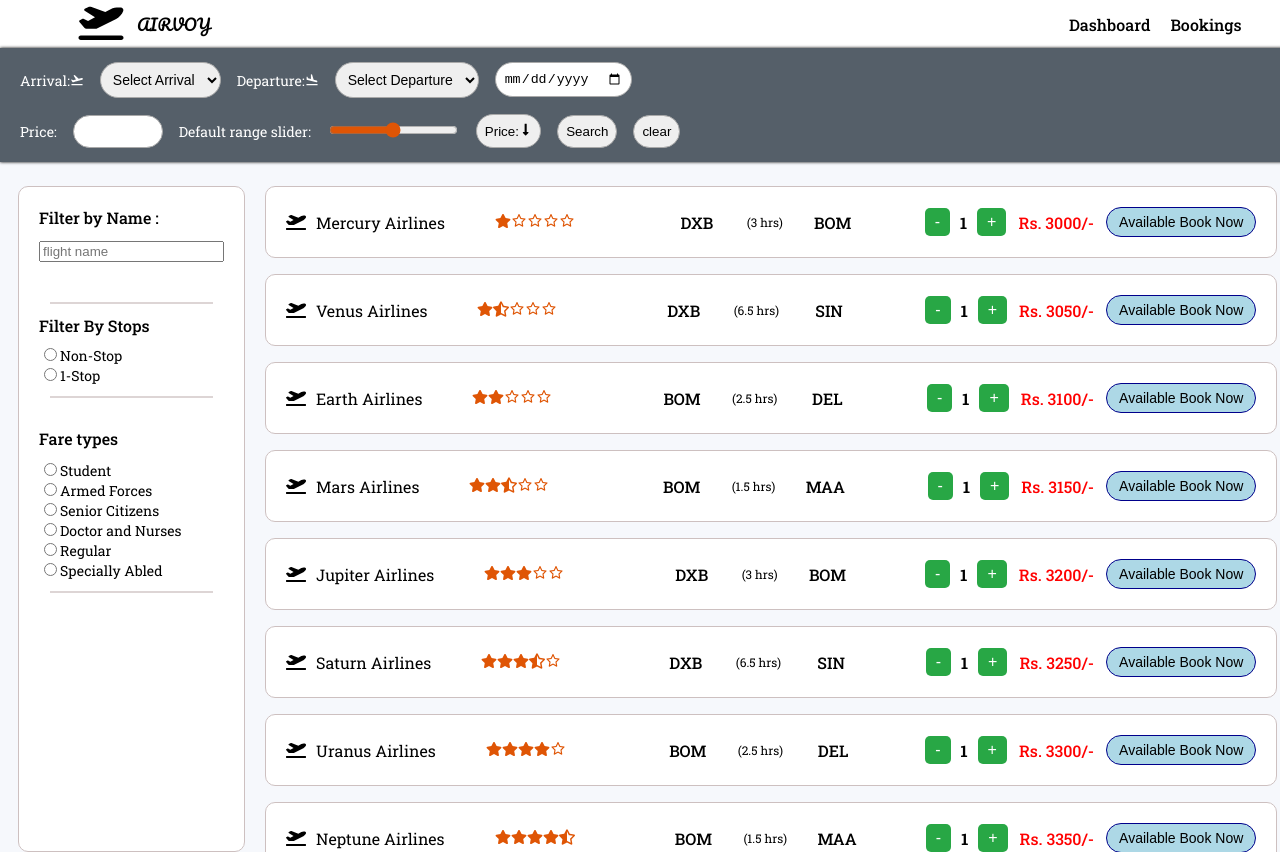
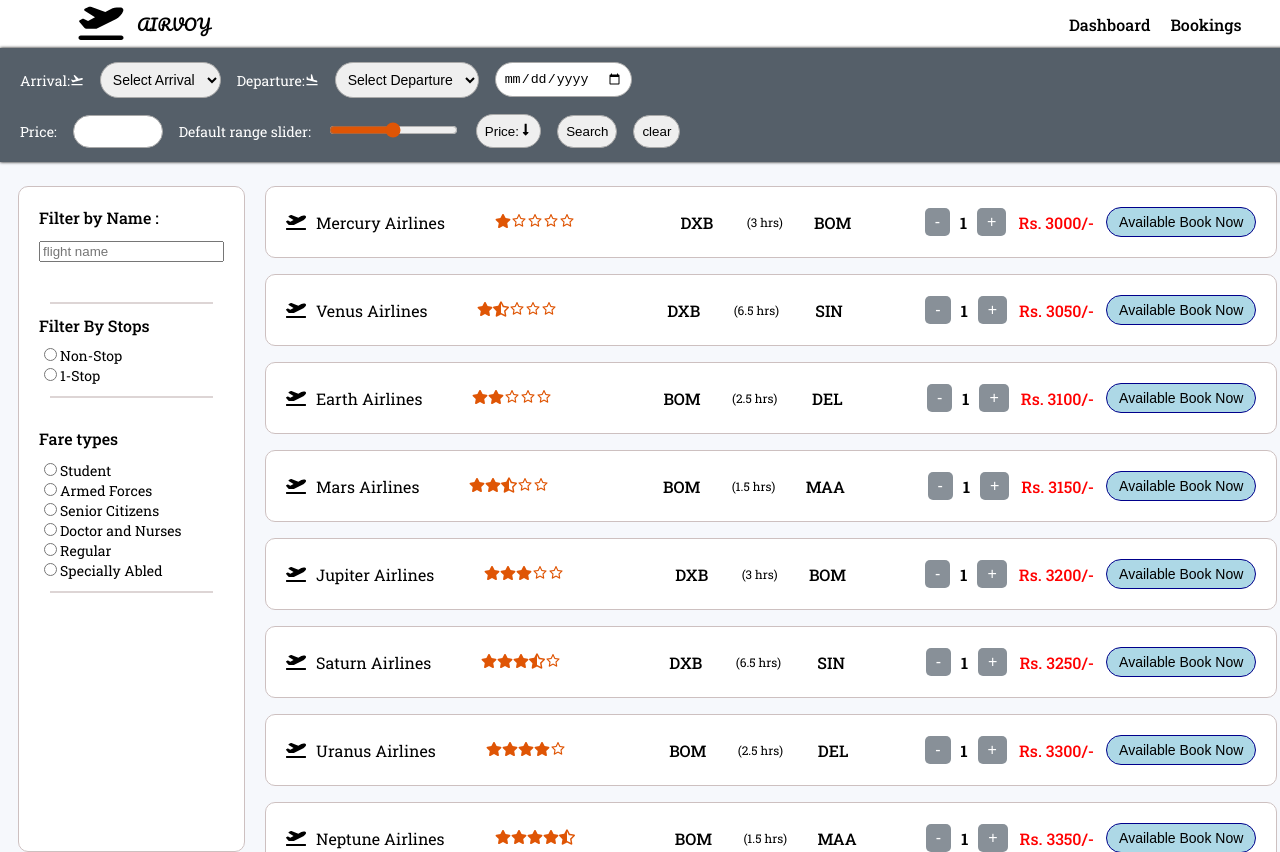
Before and after one commit to yashvia1501/Flight-Booking, a React (Create React App) app: page /Flight-Booking/bookings in a window 1280 px wide. Shown: the top 852 px of the page. Built offline with nearby package versions, Linux system fonts and the light colour scheme; a web font is replaced by a local one.

Commit message:
color changes

```diff
--- a/src/components/NewBookings.js
+++ b/src/components/NewBookings.js
@@ -542,7 +542,7 @@ const NewBookings = ({ bookings, setbookings }) => {
                           borderRadius: "5px",
                           border: "none",
                           backgroundColor:
-                            item.ticketCount === 1 ? "grey" : "#28a745",
+                            item.ticketCount === 1 ? "grey" : "rgb(136 144 152)",
                           color: "white",
                           cursor:
                             item.ticketCount === 1 ? "not-allowed" : "pointer",
@@ -563,7 +563,7 @@ const NewBookings = ({ bookings, setbookings }) => {
                           fontSize: "16px",
                           borderRadius: "5px",
                           border: "none",
-                          backgroundColor: "#28a745",
+                          backgroundColor: "rgb(136 144 152)",
                           color: "white",
                           cursor: "pointer",
                           marginLeft: "10px",
```
